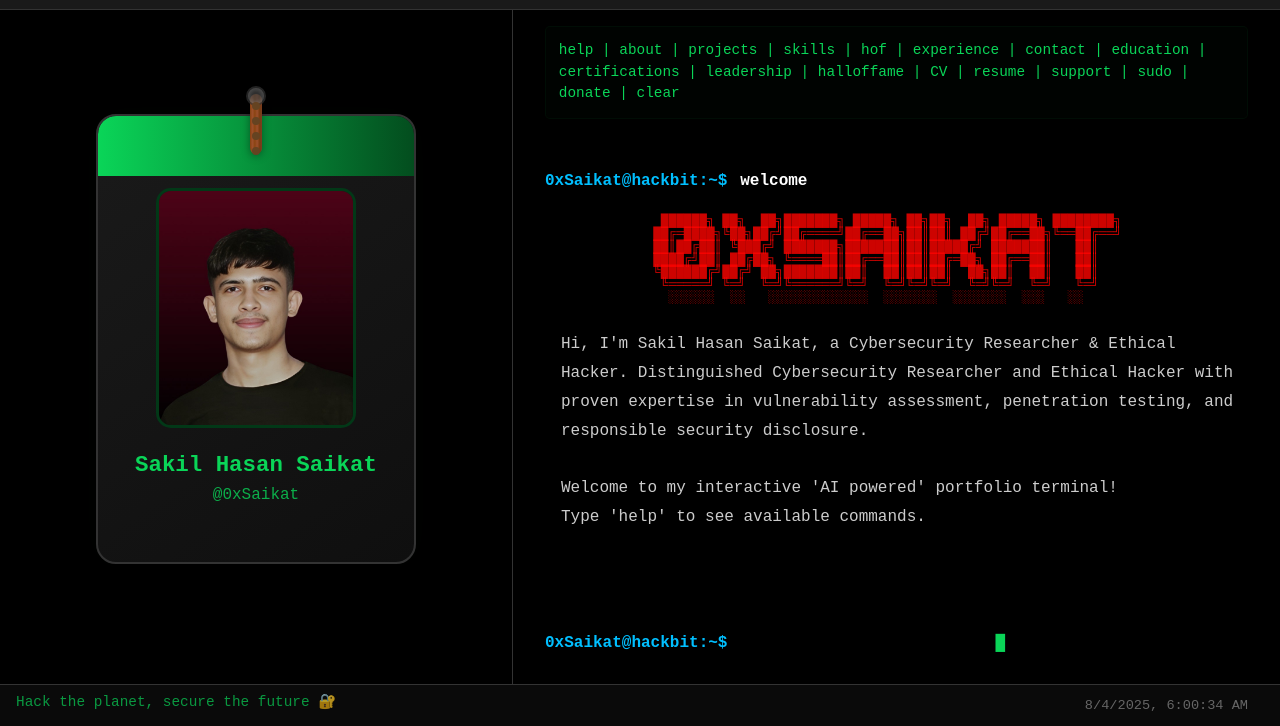
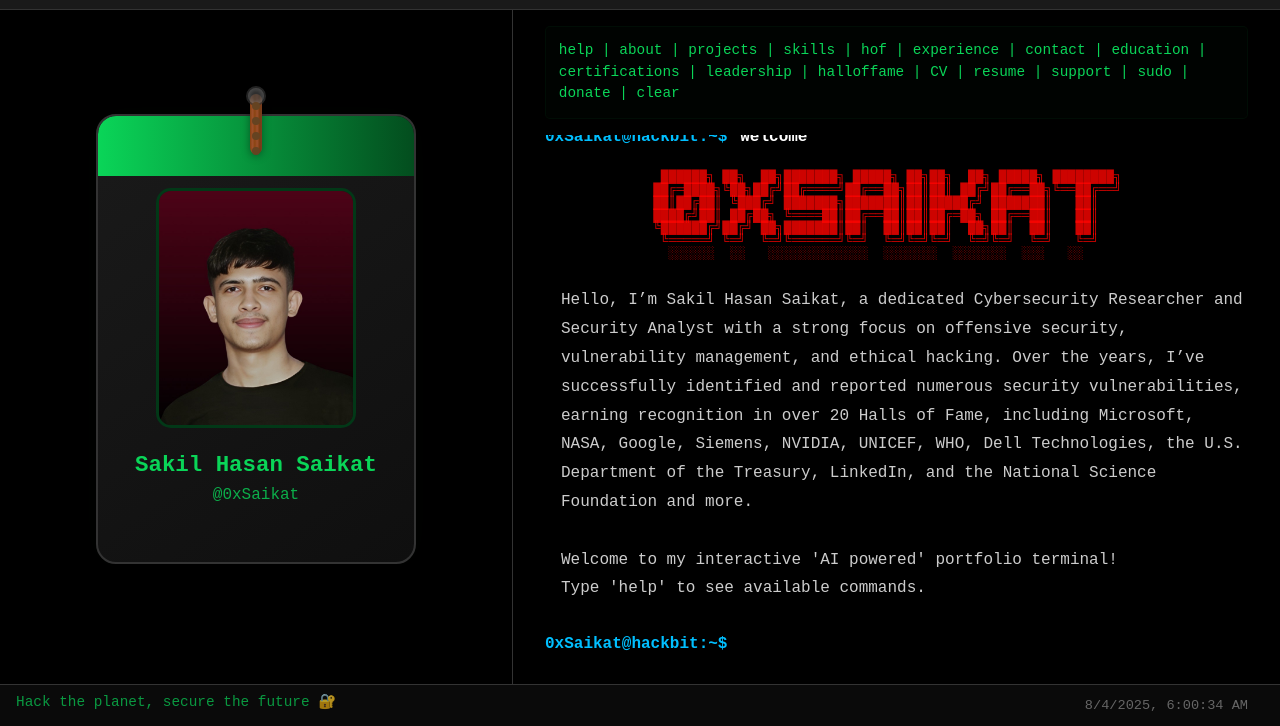
Before and after one commit to 0xSaikat/0xSaikat, a plain HTML site: page index.html in a window 1280 px wide. Shown: the part 74-800 px from the top of the page. Drawn offline with Linux system fonts and the light colour scheme.

Commit message:
Update index.html

```diff
--- a/index.html
+++ b/index.html
@@ -110,10 +110,7 @@
               ░░░░░░  ░░   ░░░░░░░░░░░░░  ░░░░░░░  ░░░░░░░  ░░░   ░░
 
              </pre>
-            Hi, I'm Sakil Hasan Saikat, a Cybersecurity Researcher &
-Ethical Hacker. Distinguished Cybersecurity Researcher and Ethical Hacker with
-proven expertise in vulnerability assessment, penetration testing, and
-responsible security disclosure.
+            Hello, I’m Sakil Hasan Saikat, a dedicated Cybersecurity Researcher and Security Analyst with a strong focus on offensive security, vulnerability management, and ethical hacking. Over the years, I’ve successfully identified and reported numerous security vulnerabilities, earning recognition in over 20 Halls of Fame, including Microsoft, NASA, Google, Siemens, NVIDIA, UNICEF, WHO, Dell Technologies, the U.S. Department of the Treasury, LinkedIn, and the National Science Foundation and more.
             <br><br>
             Welcome to my interactive 'AI powered' portfolio terminal!<br>
             Type 'help' to see available commands.
```
